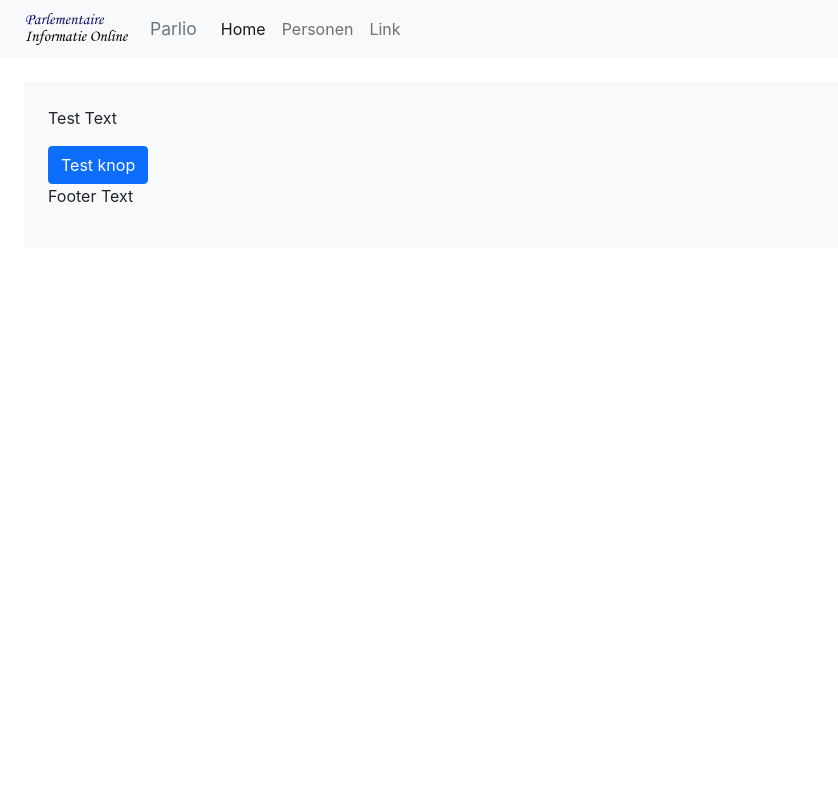
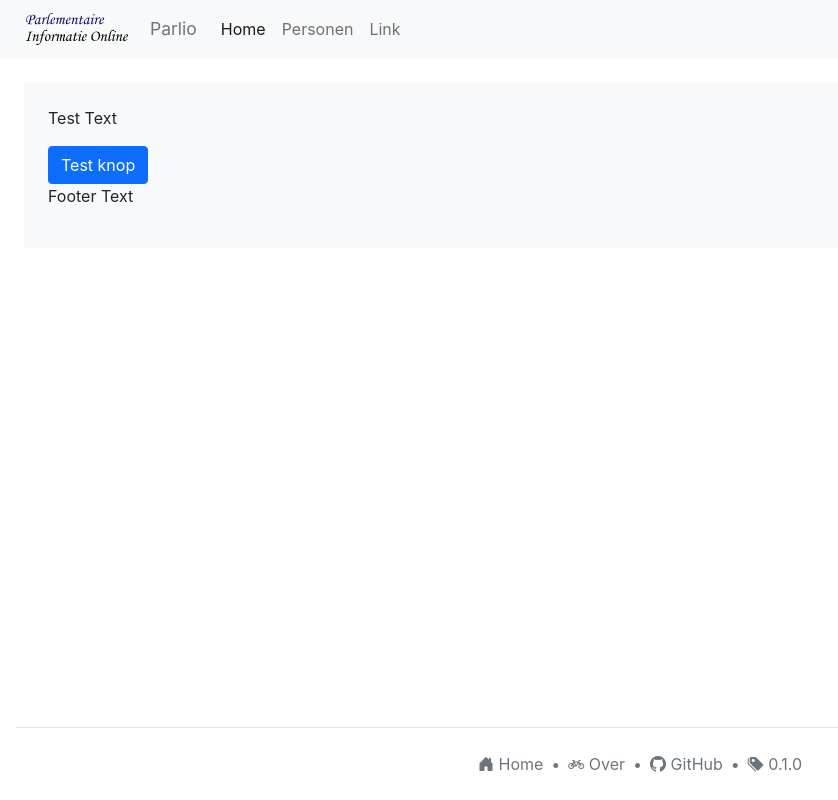
Before and after one commit to parlio-nl/parlio-frontend, a Next.js app: page / in a window 1280 px wide. Shown: the whole page, without its empty margins (0-838 px from the left). Built offline with nearby package versions, Linux system fonts and the light colour scheme; what react-relay would draw is missing.

Commit message:
Add footer and update layout

```diff
--- /dev/null
+++ b/src/components/Footer.tsx
@@ -0,0 +1,50 @@
+import Link from "next/link";
+import styles from "../styles/Footer.module.css";
+
+type Props = {
+  version: string;
+};
+
+export default function Footer(props: Props): JSX.Element {
+  return (
+    <footer
+      className={
+        "d-flex flex-wrap justify-content-start justify-content-sm-center align-items-center py-4 mx-3 mt-auto border-top"
+      }
+    >
+      <ul
+        className={"nav footer align-items-center text-muted " + styles.footer}
+      >
+        <li className={"nav-item"}>
+          <Link href={"/"}>
+            <a className={"d-inline px-2 nav-link text-muted"}>
+              <i className="bi bi-house-door-fill" /> Home
+            </a>
+          </Link>
+        </li>
+        <li className={"nav-item"}>
+          <Link href={"/about"}>
+            <a className={"d-inline px-2 nav-link text-muted"}>
+              <i className={"bi bi-bicycle"} /> Over
+            </a>
+          </Link>
+        </li>
+        <li className={"nav-item"}>
+          <a
+            className={"d-inline px-2 nav-link text-muted"}
+            href={"https://github.com/parlio-nl"}
+            target={"_blank"}
+            rel="noreferrer"
+          >
+            <i className="bi bi-github" /> GitHub
+          </a>
+        </li>
+        <li className={"nav-item"}>
+          <span className={"d-inline px-2 text-muted"} title={"Website versie"}>
+            <i className="bi bi-tags-fill" /> {props.version}
+          </span>
+        </li>
+      </ul>
+    </footer>
+  );
+}
--- a/src/components/Layout.tsx
+++ b/src/components/Layout.tsx
@@ -2,10 +2,5 @@ import NavBar from "./NavBar";
 import PageContainer from "./PageContainer";
 
 export default function Layout({ children }: JSX.ElementChildrenAttribute) {
-  return (
-    <>
-      <NavBar />
-      <PageContainer>{children}</PageContainer>
-    </>
-  );
+  return <PageContainer>{children}</PageContainer>;
 }
--- a/src/components/PageContainer.tsx
+++ b/src/components/PageContainer.tsx
@@ -1,15 +1,21 @@
 import { Suspense } from "react";
+import Footer from "./Footer";
+import NavBar from "./NavBar";
 
 export default function PageContainer({
   children,
 }: JSX.ElementChildrenAttribute): JSX.Element {
   return (
-    <div className={"m-4"}>
-      <div className={"container-fluid bg-light p-4"}>
-        <Suspense fallback={""}>
-          <main>{children}</main>
-        </Suspense>
+    <div className={"d-flex flex-column h-100"}>
+      <NavBar />
+      <div className={"m-sm-4 mb-4 flex-shrink-0"}>
+        <div className={"container-fluid bg-light p-4"}>
+          <Suspense fallback={""}>
+            <main>{children}</main>
+          </Suspense>
+        </div>
       </div>
+      <Footer version={"0.1.0"} />
     </div>
   );
 }
--- /dev/null
+++ b/src/styles/Footer.module.css
@@ -0,0 +1,7 @@
+.footer li:after {
+  content: "\2022";
+}
+
+.footer li:last-child:after {
+  content: "";
+}
```
